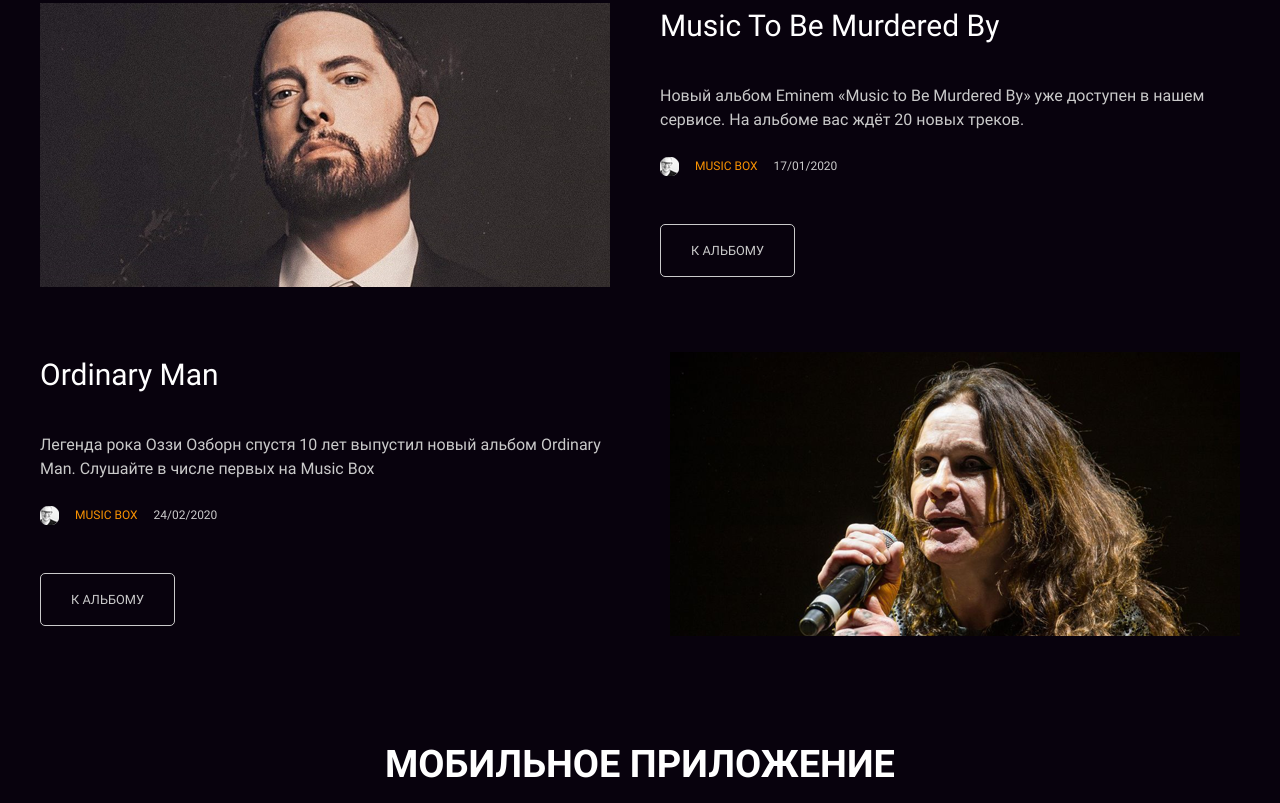
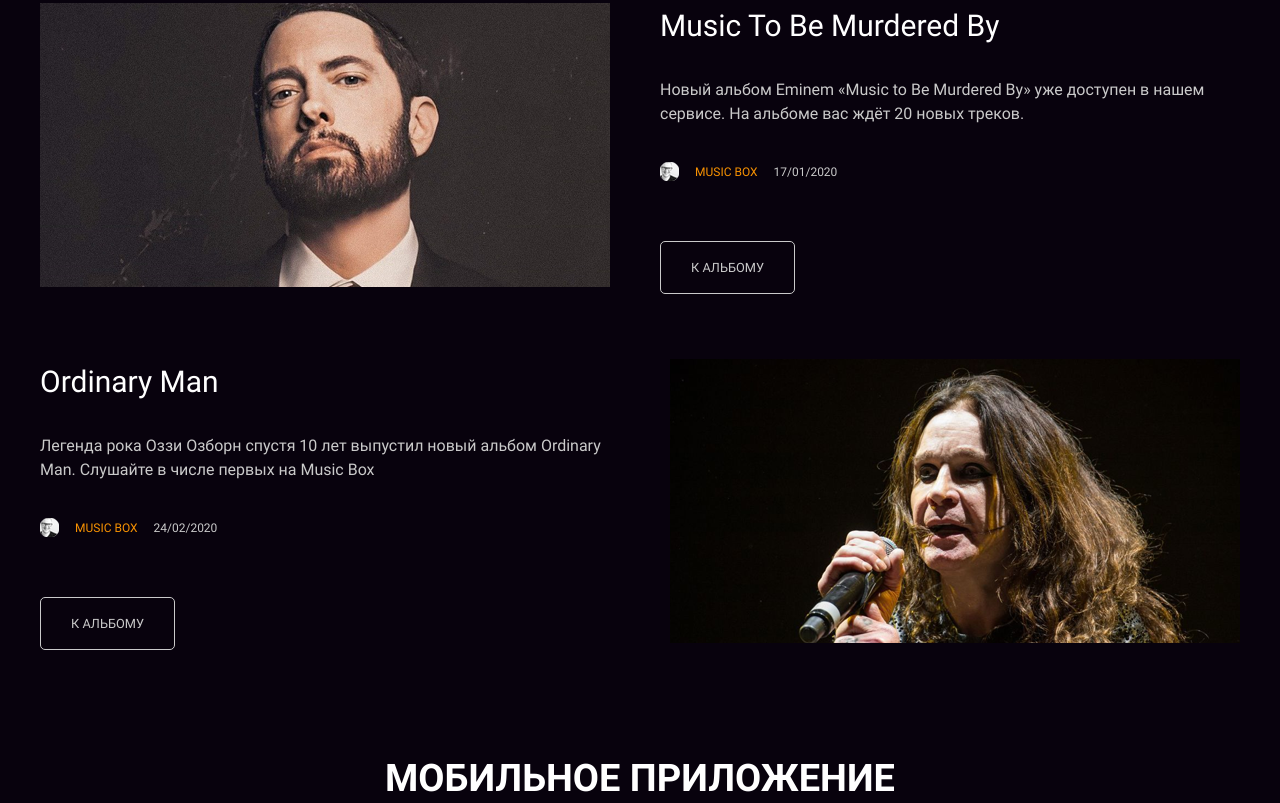
Before and after one commit to kzhvnkv/layout-designer-project-lvl2, a website: page src/index.html in a window 1280 px wide. Shown: the part 1862-2665 px from the top of the page. Drawn offline with Linux system fonts and the light colour scheme.

Commit message:
some fixes

```diff
--- a/src/index.html
+++ b/src/index.html
@@ -109,8 +109,8 @@
                     <div class="news-item-footer">
                         <div class="news-item-description">
                             <img class="news-item-avatar" src="images/avatar.png" alt="Music box">
-                            <div class="news-item-author">Music Box</div>
-                            <div class="news-item-date">17/01/2020</div>
+                            <p class="news-item-author">Music Box</p>
+                            <p class="news-item-date">17/01/2020</p>
                         </div>
                         <a class="news-item-link btn btn-transparent btn-news" href="#">К альбому</a>
                     </div>
@@ -129,8 +129,8 @@
                     <div class="news-item-footer">
                         <div class="news-item-description">
                             <img class="news-item-avatar" src="images/avatar.png" alt="Music box">
-                            <div class="news-item-author">Music Box</div>
-                            <div class="news-item-date">24/02/2020</div>
+                            <p class="news-item-author">Music Box</p>
+                            <p class="news-item-date">24/02/2020</p>
                         </div>
                         <a class="news-item-link btn btn-transparent btn-news" href="#">К альбому</a>
                     </div>
--- a/src/scss/app.scss
+++ b/src/scss/app.scss
@@ -312,7 +312,6 @@
 
     &-title {
         margin-top: 0;
-        margin-bottom: 36px;
         font-size: 30px;
         text-transform: capitalize;
         color: $white;
```
Also changed, not shown: src/css/app.css, 1 other file.
